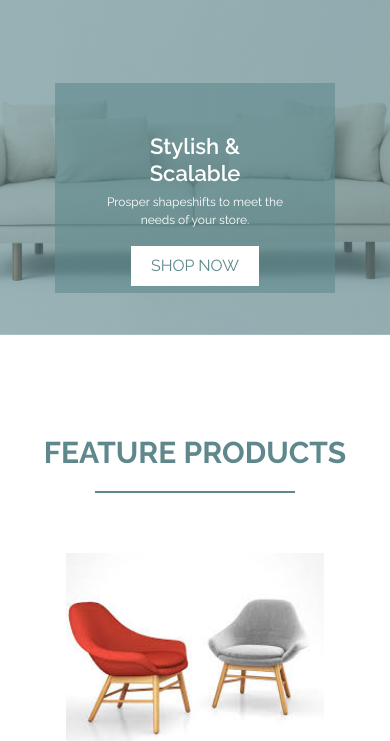
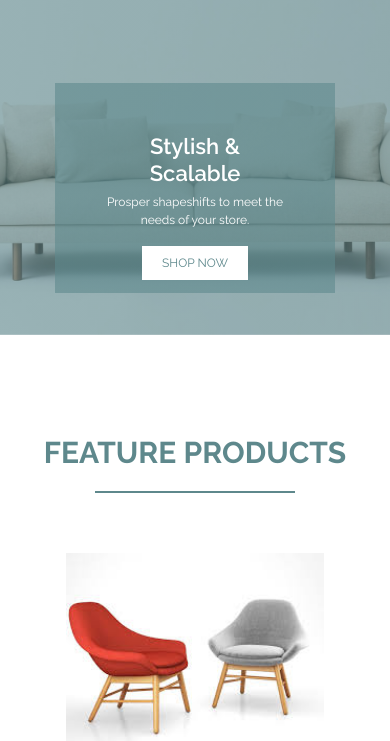
Before and after one commit to devmhimran/woody, a plain HTML site: page index.html in a window 390 px wide. Shown: the part 103-844 px from the top of the page. Drawn offline with Linux system fonts and the light colour scheme; a web font is replaced by a local one.

Commit message:
change hero btn text size

```diff
--- a/assets/css/home.css
+++ b/assets/css/home.css
@@ -212,6 +212,9 @@
       .cg-hero-header p{;
           font-size: 12px;
       }
+      .hero-btn {
+        font-size: 12px;
+      }
       .Product-card{
         margin-top: 10px;
       }
```
